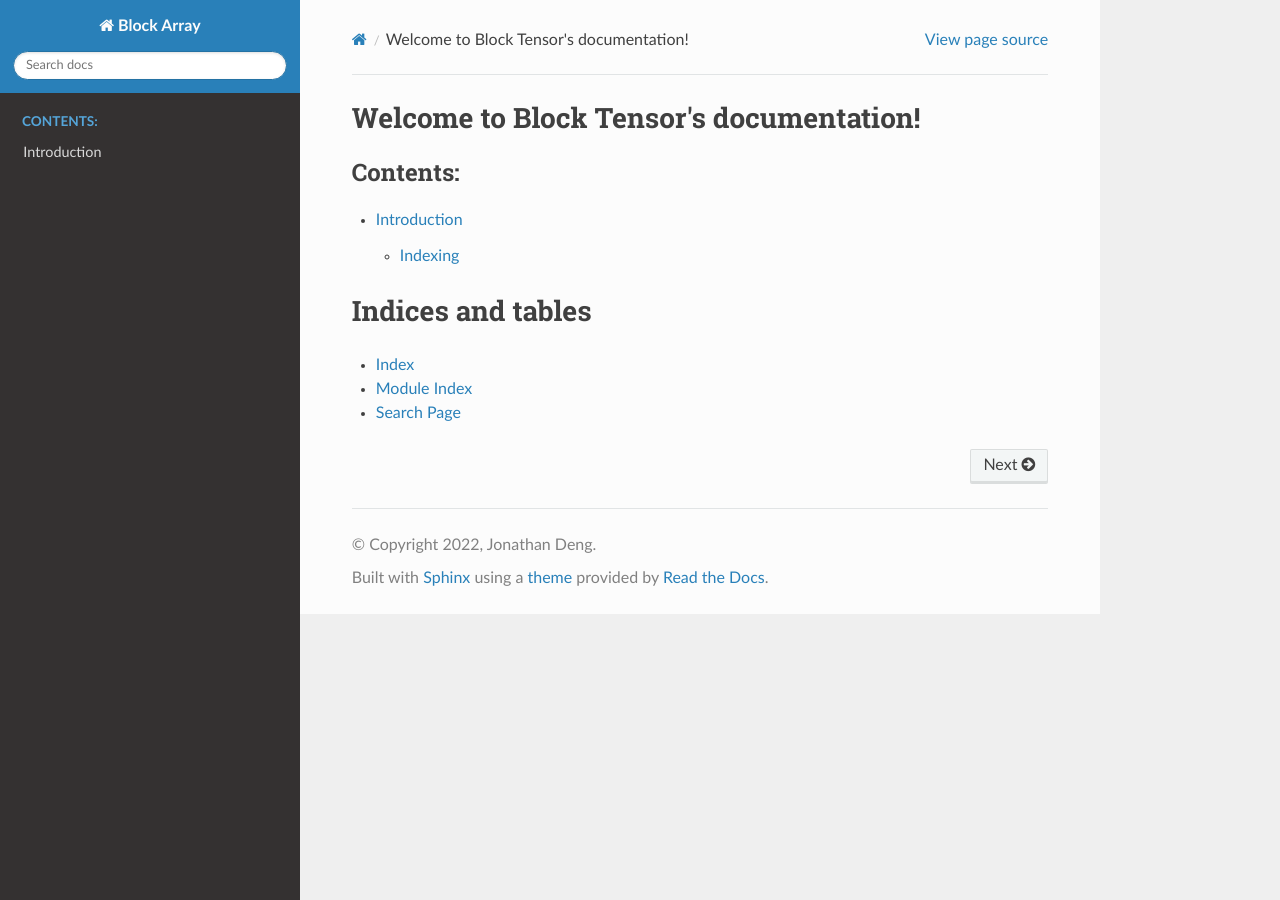
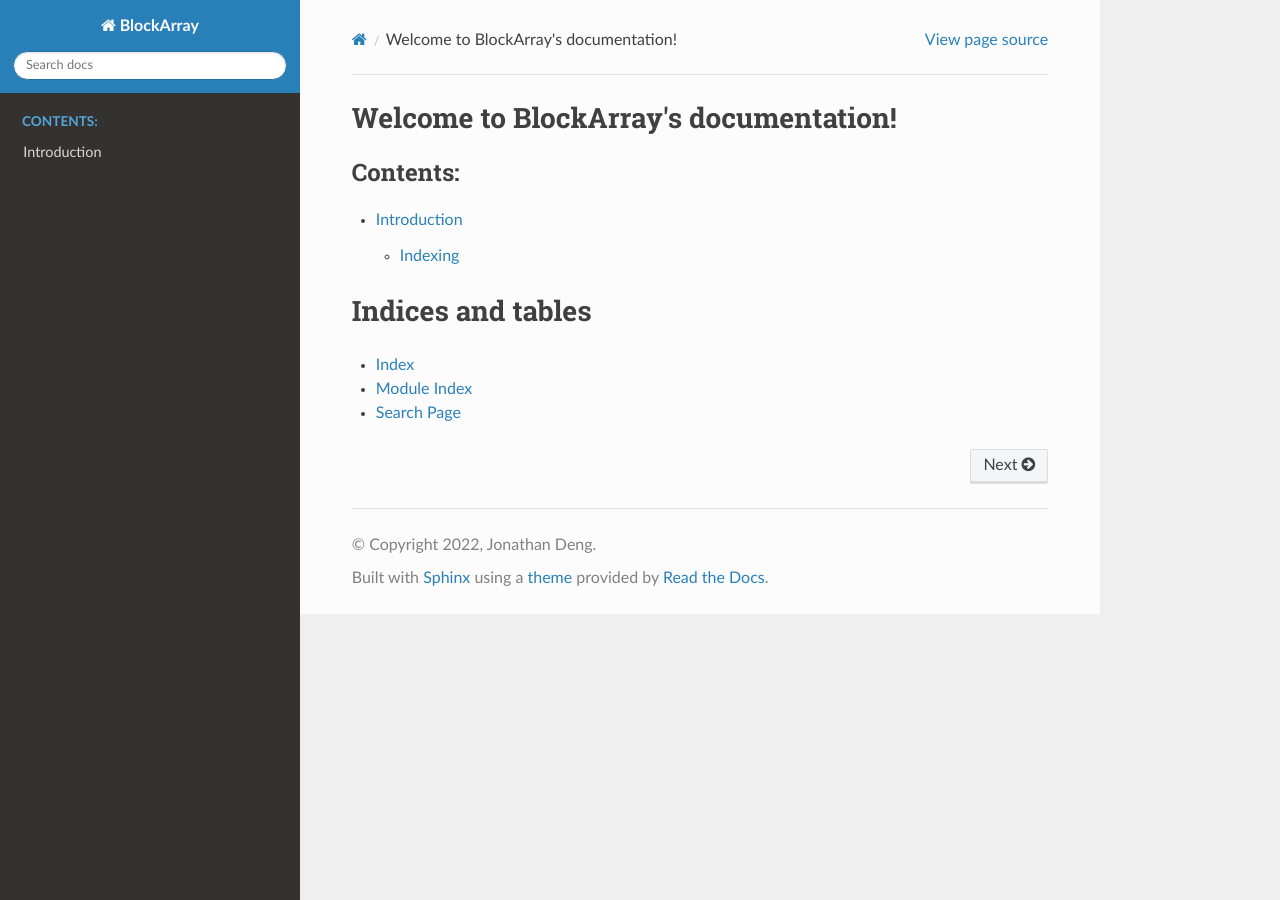
Before and after one commit to jon-deng/block-array, a Sphinx documentation site: the page built from docs/source/index.rst, in a window 1280 px wide. Built offline with Sphinx 7.4.7 and the Read the Docs theme 2.0.0, drawn with Linux system fonts in a browser that asks for light colours.

Commit message:
Update project name in docs

```diff
--- a/docs/source/conf.py
+++ b/docs/source/conf.py
@@ -19,7 +19,7 @@ import sphinx_rtd_theme
 
 # -- Project information -----------------------------------------------------
 
-project = 'Block Array'
+project = 'BlockArray'
 copyright = '2022, Jonathan Deng'
 author = 'Jonathan Deng'
 
--- a/docs/source/index.rst
+++ b/docs/source/index.rst
@@ -3,7 +3,7 @@
    You can adapt this file completely to your liking, but it should at least
    contain the root `toctree` directive.
 
-Welcome to Block Tensor's documentation!
+Welcome to BlockArray's documentation!
 ========================================
 
 .. toctree::
```
